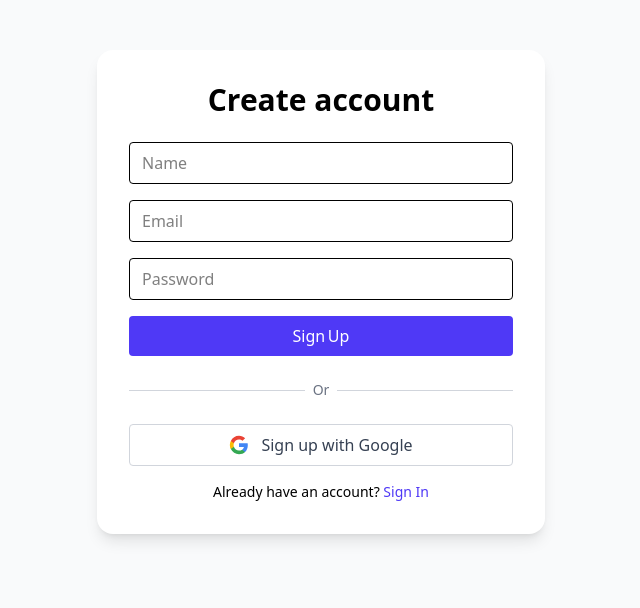
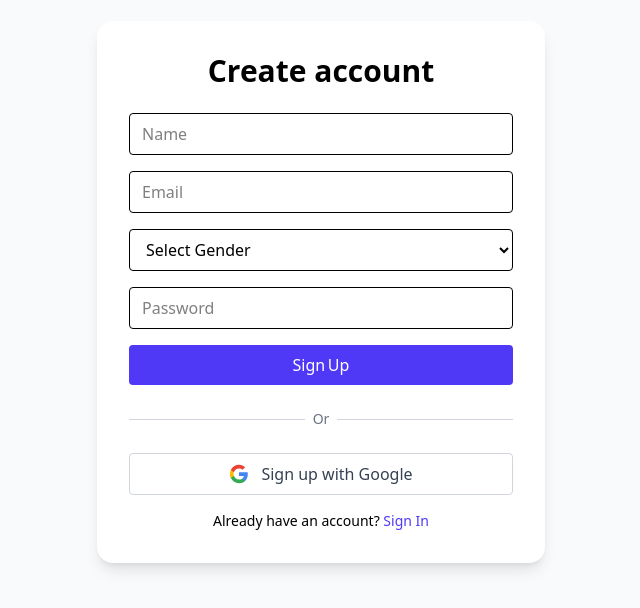
Before and after one commit to AbhishekPatil1310/AdvestorFrontendORG, a React (Vite) app in the folder VercelFrontend/: page /signup in a window 1280 px wide. Shown: the part 148-756 px from the top of the page, without its empty margins (319-959 px from the left). Built offline with nearby package versions, Linux system fonts and the light colour scheme; no server answers.

Commit message:
gender added

```diff
--- a/VercelFrontend/src/api/auth.js
+++ b/VercelFrontend/src/api/auth.js
@@ -7,6 +7,7 @@ export const loginAPI = async (cred) => {
 };
 
 export const registerAPI = async (data) => {
+  console.log('the gender is: ',data);
   const res = await apiRequest('/auth/register', { method: 'POST', body: data });
   return res.user; // ✅ only return the user object
 };
--- a/VercelFrontend/src/pages/SignUp.jsx
+++ b/VercelFrontend/src/pages/SignUp.jsx
@@ -13,6 +13,7 @@ export default function SignUp() {
   const [form, setForm] = useState({
     name: '',
     email: '',
+    gender: '',
     password: '',
     role: 'user',
     companyName: '', // <-- Added
@@ -67,6 +68,21 @@ export default function SignUp() {
             onChange={handleChange}
             className="w-full rounded border px-3 py-2 outline-none focus:ring-2 focus:ring-indigo-600"
           />
+          {form.role === 'user' && (
+            <select
+              name="gender"
+              required
+              value={form.gender}
+              onChange={handleChange}
+              className="w-full rounded border px-3 py-2 outline-none focus:ring-2 focus:ring-indigo-600"
+            >
+              <option value="" disabled>Select Gender</option>
+              <option value="male">Male</option>
+              <option value="female">Female</option>
+              <option value="other">Other</option>
+            </select>
+          )}
+
 
           {/* Password */}
           <input
```
